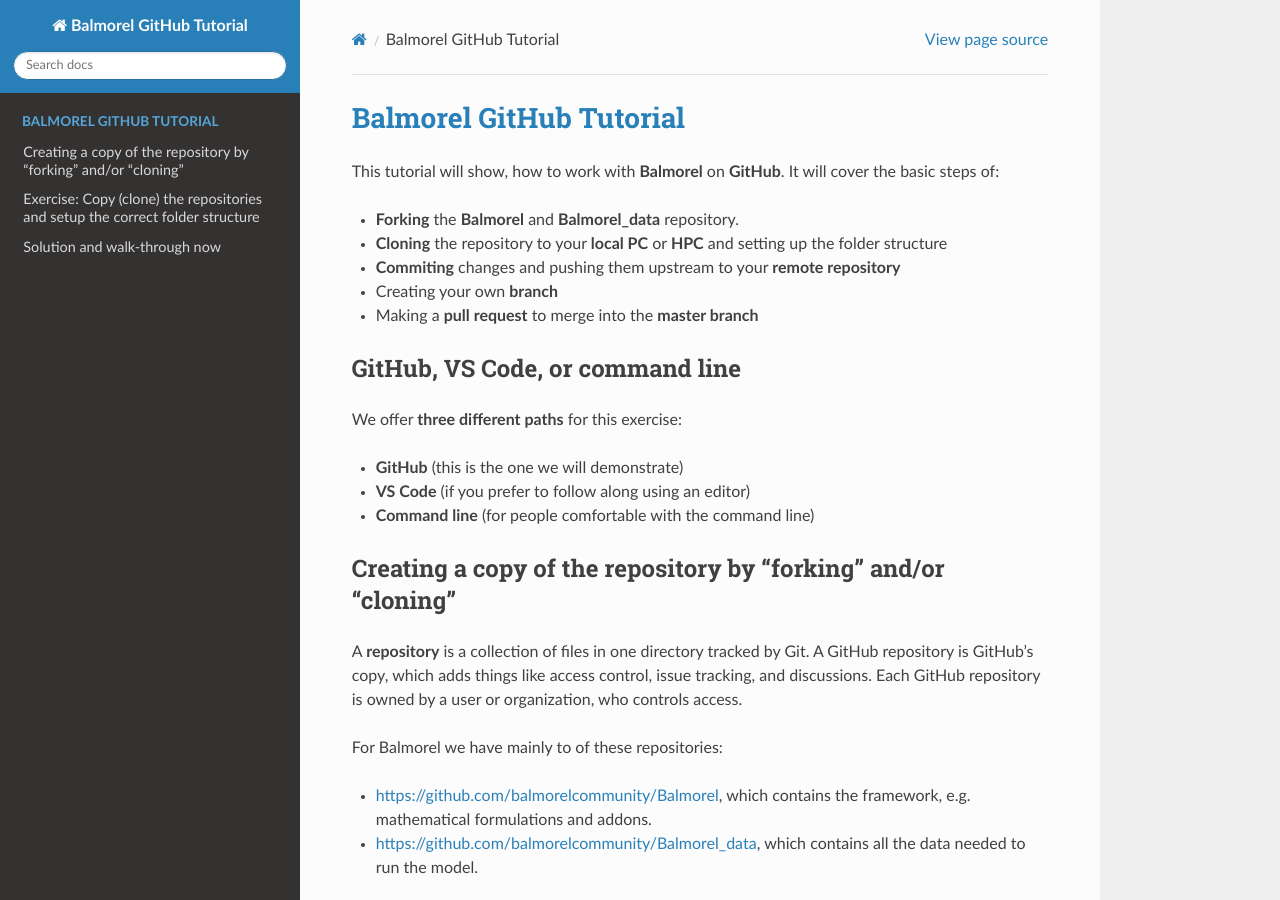
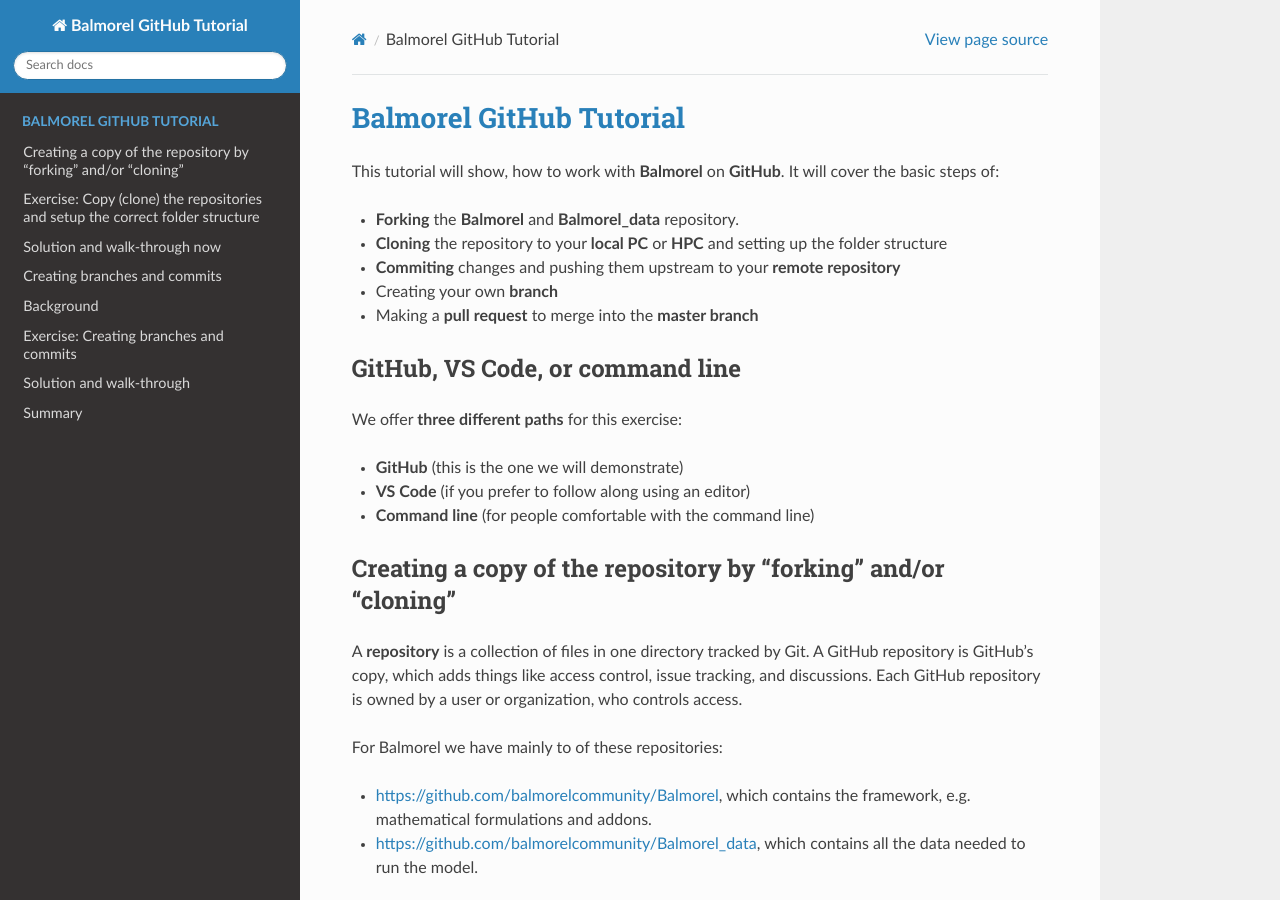
Before and after one commit to tgraulich/Balmorel_GitHub_Tutorial, a Sphinx documentation site: the page built from doc/index.md, in a window 1280 px wide and 900 px high. Built offline with Sphinx 7.4.7 and the Read the Docs theme 3.1.0, drawn with Linux system fonts in a browser that asks for light colours; some of the changed lines change nothing that is shown.

Commit message:
Trying to add branching to tree

````diff
--- /dev/null
+++ b/doc/branching.md
@@ -0,0 +1,200 @@
+(branching)=
+
+## Creating branches and commits
+
+The first and most basic task to do in Git is **record changes** using
+commits. In this part, we will record changes in two
+ways: on a **new branch** (which supports multiple lines of work at once), and directly
+on the "main" branch (which happens to be the default branch here).
+
+The goal is to:
+- Record new changes to our own copy of Balmorel.
+- Understand adding changes in two separate branches.
+- See how to compare different versions or branches.
+
+
+## Background
+
+- Each **commit** is a snapshot of the entire project at a certain
+  point in time and has a unique identifier (**hash**) .
+- A **branch** is a line of development, and the `main` branch or `master` branch
+  are often the default branch in Git.
+- A branch in Git is like a **sticky note that is attached to a commit**. When we add
+  new commits to a branch, the sticky note moves to the new commit.
+- **Tags** are a way to mark a specific commit as important, for example a release
+  version. They are also like a sticky note, but they don't move when new
+  commits are added.
+
+## Exercise: Creating branches and commits
+
+:::{admonition} Exercise: Practice creating commits and branches (20 min)
+1. First create a new branch and then modify an
+   existing file and commit the change.  Make sure that you now work **on your
+   copy** of the repository. You can for example change the years in the simulation by editing the `Y.inc` file.
+1. Switch to the `main` branch and create a commit there.
+1. Browse the network and locate the commits that you just created ("Insights" -> "Network").
+1. Compare the branch that you created with the `main` branch. Can you find an easy way to see the differences?
+:::
+
+The solution below goes over most of the answers, and you are
+encouraged to use it when the hints aren't enough - this is by
+design.
+
+
+## Solution and walk-through
+
+
+### (1) Create a new branch and a new commit
+
+:::::{tabs}
+::::{group-tab} GitHub
+1. Where it says "main" at the top left, click, enter a new branch
+   name (e.g. `new-tutorial`), then click on
+   "Create branch ... from main".
+1. Make sure you are still on the `new-tutorial` branch (it should say
+   it at the top), and click "Add file" → "Create new file" from the
+   upper right.
+1. Changes some file.
+1. Click "Commit changes"
+1. Enter a commit message. Then click "Commit
+   changes".
+
+You should appear back at the file browser view, and see your
+modification there.
+::::
+
+::::{group-tab} VS Code
+1. Make sure that you are on the main branch.
+1. Version control button on left sidebar → Three dots in upper right of source control → Branch → Create branch.
+1. VS Code automatically switches to the new branch.
+4. Changes some file.
+4. In the version control sidebar, click the `+` sign to add the file for the next commit.
+4. Enter a brief message and click "Commit".
+::::
+
+::::{group-tab} Command line
+Create a new branch called `my-branch` from `main` and switch to it:
+```console
+$ git switch --create my-branch main
+```
+
+Then change a file. Finally add and commit the file:
+```console
+$ git add Y.inc  # or a different file name
+$ git commit -m "Changing the years"
+```
+::::
+:::::
+
+
+
+### (2) Switch to the main branch and create a commit there
+
+:::::{tabs}
+::::{group-tab} GitHub
+1. Go back to the main repository page (your user's page).
+1. In the branch switch view (top left above the file view), switch to
+   `main`.
+1. Modify another file that already exists, following the pattern
+   from above.
+::::
+
+::::{group-tab} VS Code
+Use the branch selector at the bottom to switch back to the main branch.  Repeat the same steps as above,
+but this time modify a different file.
+::::
+
+::::{group-tab} Command line
+First switch to the `main` branch:
+```console
+$ git switch main
+```
+
+Then modify a file. Finally `git add` and then commit the change:
+```console
+$ git commit -m "short summary of the change"
+```
+::::
+:::::
+
+
+### (3) Browse the commits you just made
+
+Let's look at what we did.  Now, the `main` and the new branches
+have diverged: both have some modifications. Try to find the commits
+you created.
+
+:::::{tabs}
+::::{group-tab} GitHub
+Insights tab → Network view (just like we have done before).
+::::
+
+::::{group-tab} VS Code
+This requires an extension.  Opening the VS Code terminal lets you use the
+command line method (View → Terminal will open a terminal at bottom).  This is
+a normal command line interface and very useful for work.
+::::
+
+::::{group-tab} Command line
+```console
+$ git graph
+$ git log --graph --oneline --decorate --all  # if you didn't define git graph yet.
+```
+::::
+:::::
+
+
+### (4) Compare the branches
+
+Comparing changes is an important thing we need to do.  When using the
+GitHub view only, this may not be so common, but we'll show it so that
+it makes sense later on.
+
+:::::{tabs}
+
+::::{group-tab} GitHub
+A nice way to compare branches is to add `/compare` to the URL of the repository,
+for example (replace USER):
+https://github.com/**USER**/Balmorel/compare
+::::
+
+::::{group-tab} VS Code
+This seems to require an extension.  We recommend you use the command line method.
+::::
+
+::::{group-tab} Command line
+```console
+$ git diff main my-branch
+```
+
+Try also the other way around:
+```console
+$ git diff my-branch main
+```
+
+Try also this if you only want to see the file names that are different:
+```console
+$ git diff --name-only main my-branch
+```
+::::
+:::::
+
+
+## Summary
+
+In this part, we saw how we can make changes to our files.  With branches, we
+can track several lines of work at once, and can compare their differences.
+
+- You could commit directly to `main` if there is only one single line
+  of work and it's only you.
+- You could commit to branches if there are multiple lines of work at
+  once, and you don't want them to interfere with each other.
+- In Git, commits form a so-called "graph". Branches are tags in Git function
+  like sticky notes that stick to specific commits. What this means for us is
+  that it does not cost any significant disk space to create new branches.
+- Not all files should be added to Git. For example, temporary files or
+  files with sensitive information or files which are generated as part of
+  the build process should not be added to Git. For this we use
+  `.gitignore` (more about this later: {ref}`practical-advice`).
+- Unsure on which branch you are or what state the repository is in?
+  On the command line, use `git status` frequently to get a quick overview.
--- a/doc/index.md
+++ b/doc/index.md
@@ -850,5 +850,6 @@
 :maxdepth: 1
 :caption: Balmorel GitHub Tutorial
 :hidden:
-browsing.md
+browsing
+branching
 ```
````
